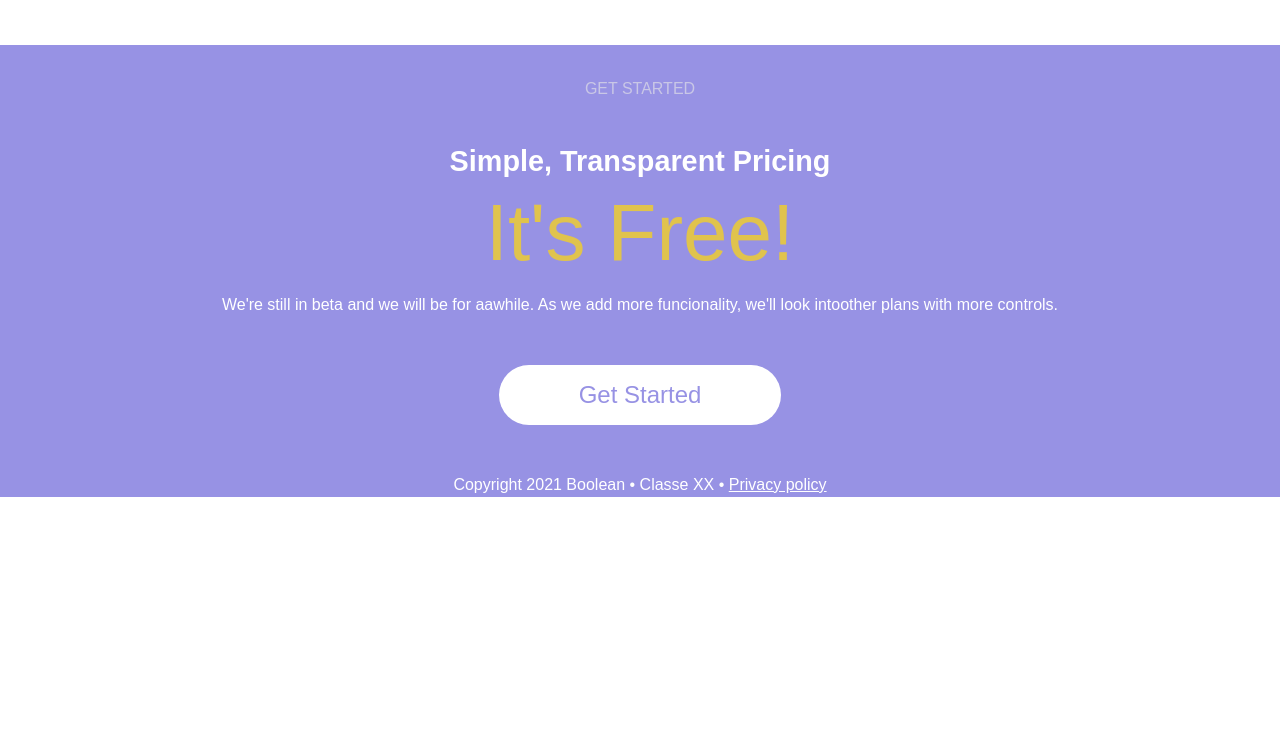
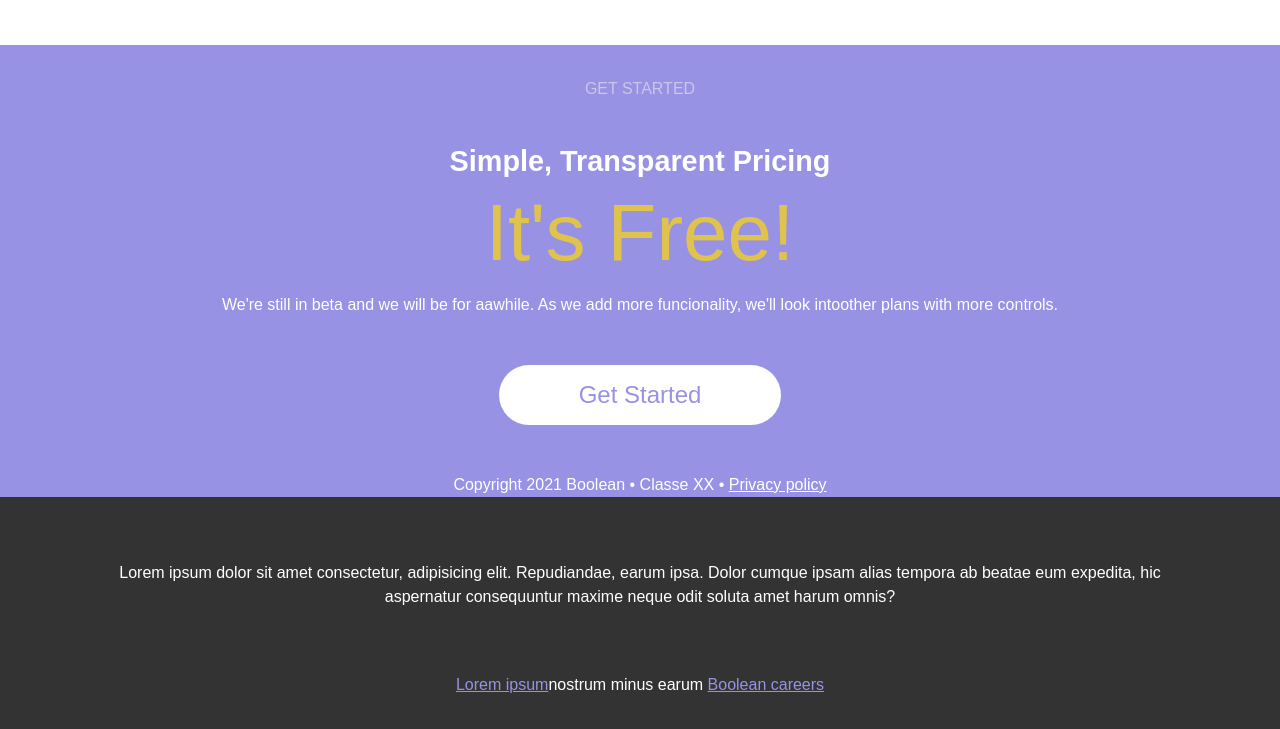
Before and after one commit to HiranyaRanawaka99/htmlcss-responsive-layout, a plain HTML site: page index.html in a window 1280 px wide. Shown: the part 4190-4919 px from the top of the page. Before the commit the page ends 4687 px from the top, so only its background shows below. Drawn offline with Linux system fonts and the light colour scheme.

Commit message:
feat: footer

```diff
--- a/assets/css/style.css
+++ b/assets/css/style.css
@@ -29,6 +29,10 @@ p {
 
 img {
     width:100%;
+}
+
+span {
+    display:inline-block;
 }
 
 /*LAYOUT*/
@@ -305,6 +309,24 @@ section {
 
 }
 
+        /*footer*/
+footer {
+    background-color: var(--darkgray);
+    color: white;
+
+    text-align: center;
+}
+
+#footer p {
+    padding-top: 4rem;
+}
+
+#footer span {
+    color: var(--secondary-color);
+    text-decoration: underline;
+
+    margin-bottom: 2rem;
+}
 
 
 /*RESPONSIVE*/
--- a/index.html
+++ b/index.html
@@ -245,10 +245,14 @@
     </div>
    </section>
 
+<!--FOOTER-->
+<footer id="footer">
+    <div class="container">
+    <p>Lorem ipsum dolor sit amet consectetur, adipisicing elit. Repudiandae, earum ipsa. Dolor cumque ipsam alias tempora ab beatae eum expedita, hic aspernatur consequuntur maxime neque odit soluta amet harum omnis?</p>
+    <p><span>Lorem ipsum</span>nostrum minus earum <span>Boolean careers</span></p>
+</div>
+</footer>
 
-
-
-<!--FOOTER-->
 
 </body>
 </html>
```
